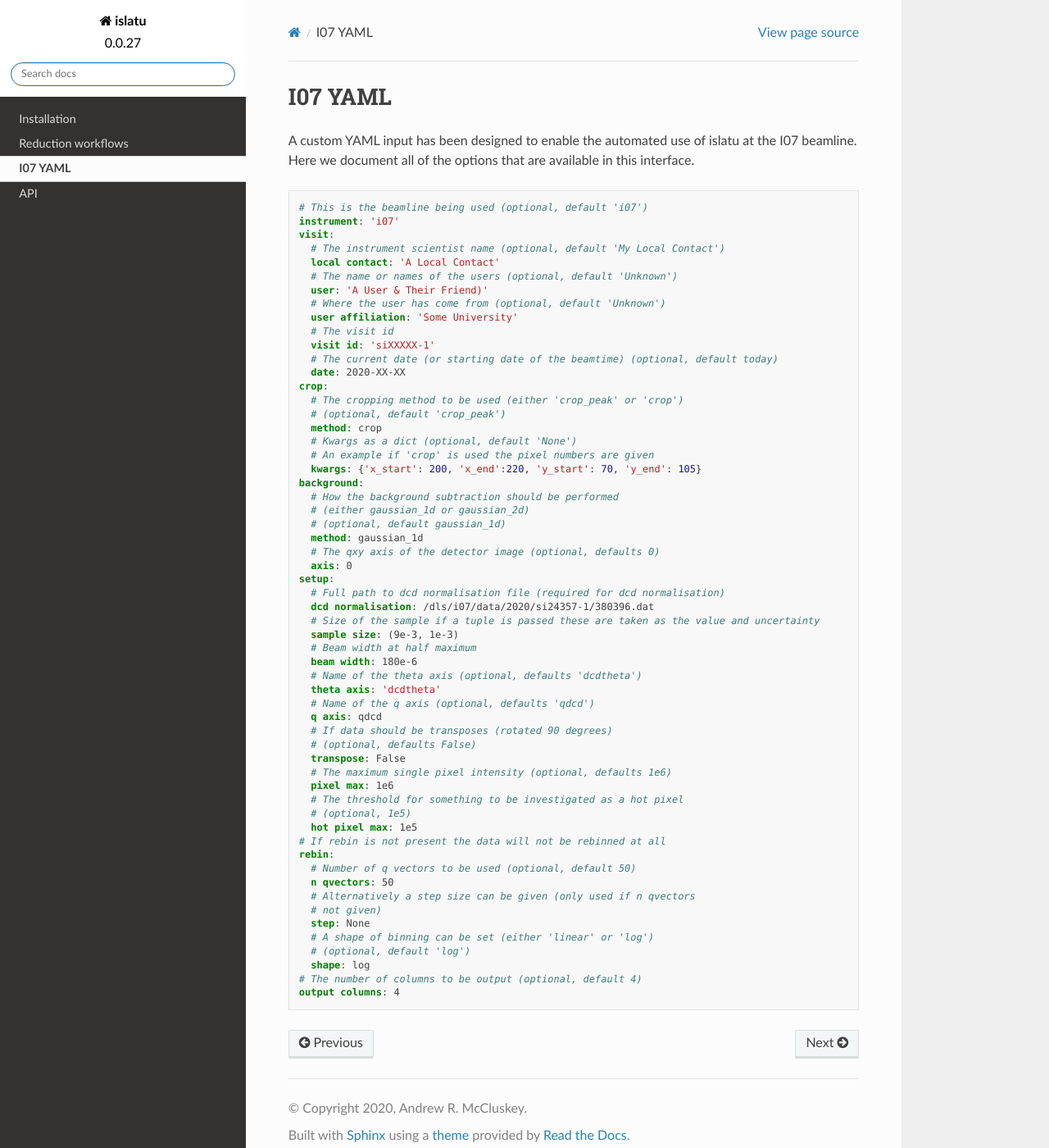
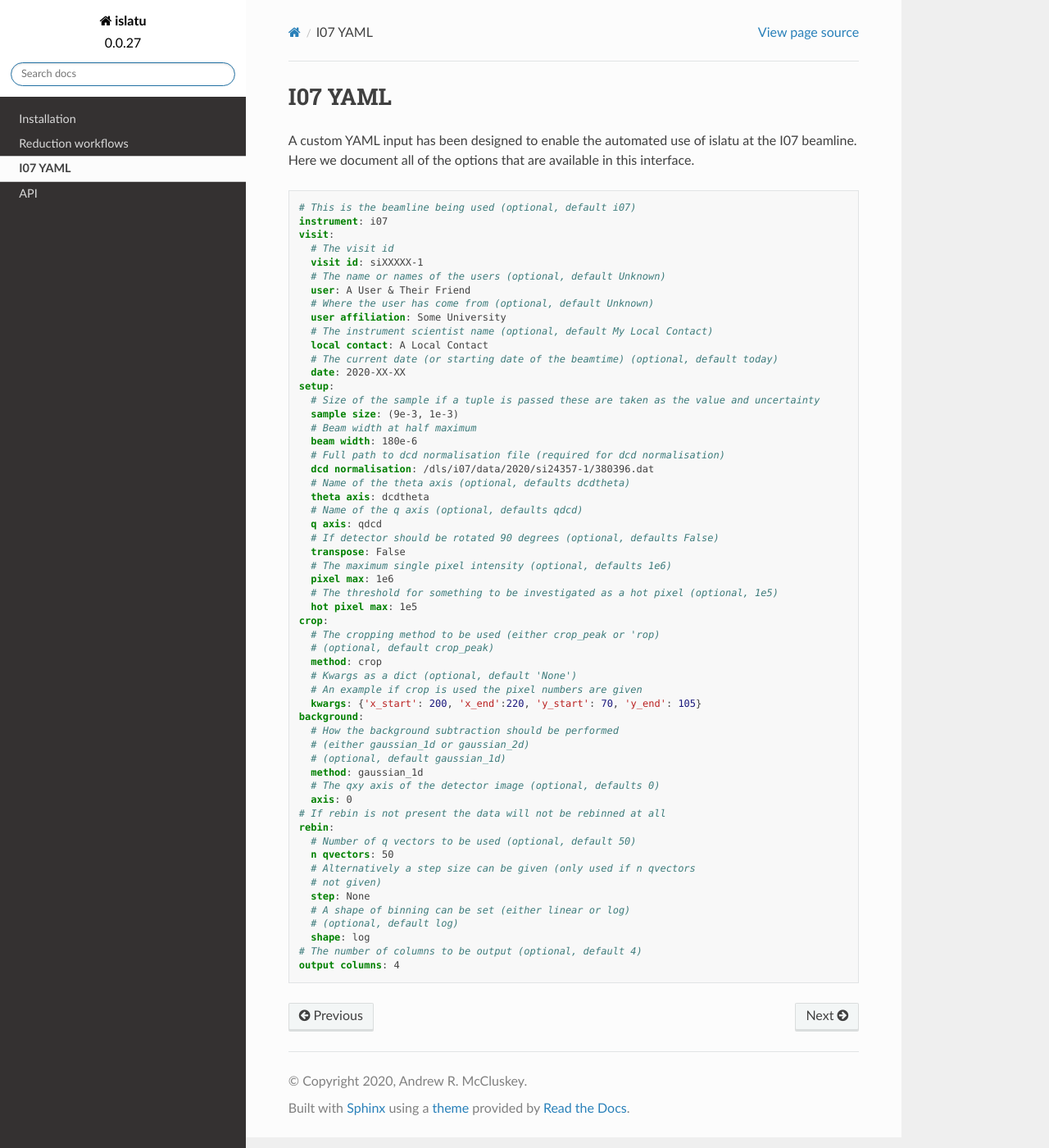
Before and after one commit to DiamondLightSource/islatu, a Sphinx documentation site: the page built from docs/source/i07yaml.rst, in a window 1280 px wide and 1400 px high. Shown: the whole window at 82% size. Built offline with Sphinx 7.4.7 and the Read the Docs theme 2.0.0, drawn with Linux system fonts in a browser that asks for light colours; formulas are drawn with MathJax 3; some of the changed lines change nothing that is shown.

Commit message:
reorder yaml

```diff
--- a/docs/source/i07yaml.rst
+++ b/docs/source/i07yaml.rst
@@ -6,25 +6,42 @@ Here we document all of the options that are available in this interface.
 
 .. code-block:: yaml
 
-   # This is the beamline being used (optional, default 'i07')
-   instrument: 'i07'
+   # This is the beamline being used (optional, default i07)
+   instrument: i07
    visit:
-     # The instrument scientist name (optional, default 'My Local Contact')
-     local contact: 'A Local Contact'
-     # The name or names of the users (optional, default 'Unknown')
-     user: 'A User & Their Friend)'
-     # Where the user has come from (optional, default 'Unknown')
-     user affiliation: 'Some University'
      # The visit id
-     visit id: 'siXXXXX-1'
+     visit id: siXXXXX-1
+     # The name or names of the users (optional, default Unknown)
+     user: A User & Their Friend
+     # Where the user has come from (optional, default Unknown)
+     user affiliation: Some University
+     # The instrument scientist name (optional, default My Local Contact)
+     local contact: A Local Contact
      # The current date (or starting date of the beamtime) (optional, default today)
      date: 2020-XX-XX
+   setup:
+     # Size of the sample if a tuple is passed these are taken as the value and uncertainty
+     sample size: (9e-3, 1e-3)
+     # Beam width at half maximum
+     beam width: 180e-6
+     # Full path to dcd normalisation file (required for dcd normalisation)
+     dcd normalisation: /dls/i07/data/2020/si24357-1/380396.dat
+     # Name of the theta axis (optional, defaults dcdtheta)
+     theta axis: dcdtheta
+     # Name of the q axis (optional, defaults qdcd)
+     q axis: qdcd
+     # If detector should be rotated 90 degrees (optional, defaults False)
+     transpose: False
+     # The maximum single pixel intensity (optional, defaults 1e6)
+     pixel max: 1e6
+     # The threshold for something to be investigated as a hot pixel (optional, 1e5)
+     hot pixel max: 1e5
    crop:
-     # The cropping method to be used (either 'crop_peak' or 'crop')
-     # (optional, default 'crop_peak')
+     # The cropping method to be used (either crop_peak or 'rop)
+     # (optional, default crop_peak)
      method: crop
      # Kwargs as a dict (optional, default 'None')
-     # An example if 'crop' is used the pixel numbers are given
+     # An example if crop is used the pixel numbers are given
      kwargs: {'x_start': 200, 'x_end':220, 'y_start': 70, 'y_end': 105}
    background:
      # How the background subtraction should be performed
@@ -33,25 +50,6 @@ Here we document all of the options that are available in this interface.
      method: gaussian_1d
      # The qxy axis of the detector image (optional, defaults 0)
      axis: 0
-   setup:
-     # Full path to dcd normalisation file (required for dcd normalisation)
-     dcd normalisation: /dls/i07/data/2020/si24357-1/380396.dat
-     # Size of the sample if a tuple is passed these are taken as the value and uncertainty
-     sample size: (9e-3, 1e-3)
-     # Beam width at half maximum
-     beam width: 180e-6
-     # Name of the theta axis (optional, defaults 'dcdtheta')
-     theta axis: 'dcdtheta'
-     # Name of the q axis (optional, defaults 'qdcd')
-     q axis: qdcd
-     # If data should be transposes (rotated 90 degrees)
-     # (optional, defaults False)
-     transpose: False
-     # The maximum single pixel intensity (optional, defaults 1e6)
-     pixel max: 1e6
-     # The threshold for something to be investigated as a hot pixel
-     # (optional, 1e5)
-     hot pixel max: 1e5
    # If rebin is not present the data will not be rebinned at all
    rebin:
      # Number of q vectors to be used (optional, default 50)
@@ -59,8 +57,8 @@ Here we document all of the options that are available in this interface.
      # Alternatively a step size can be given (only used if n qvectors
      # not given)
      step: None
-     # A shape of binning can be set (either 'linear' or 'log')
-     # (optional, default 'log')
+     # A shape of binning can be set (either linear or log)
+     # (optional, default log)
      shape: log
    # The number of columns to be output (optional, default 4)
    output columns: 4
```
